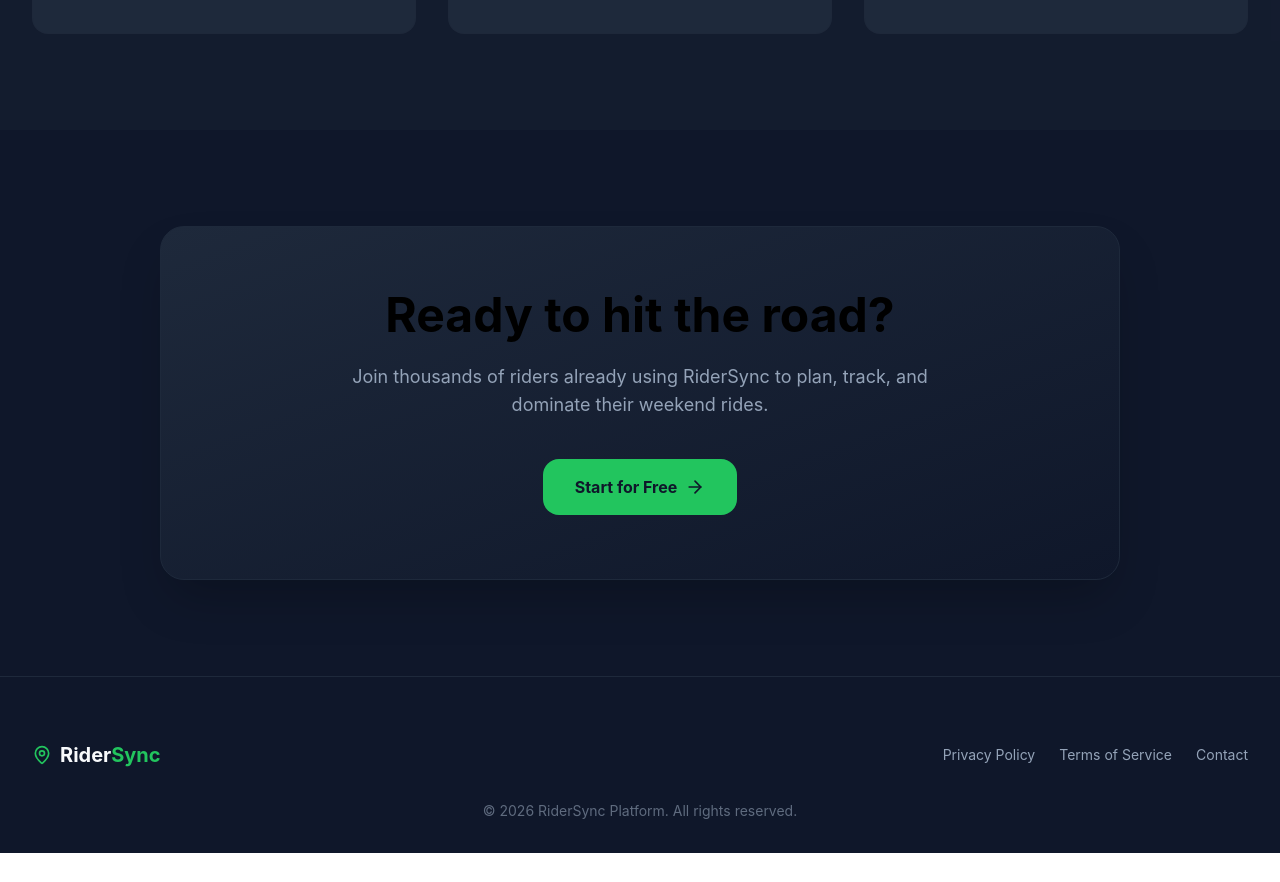
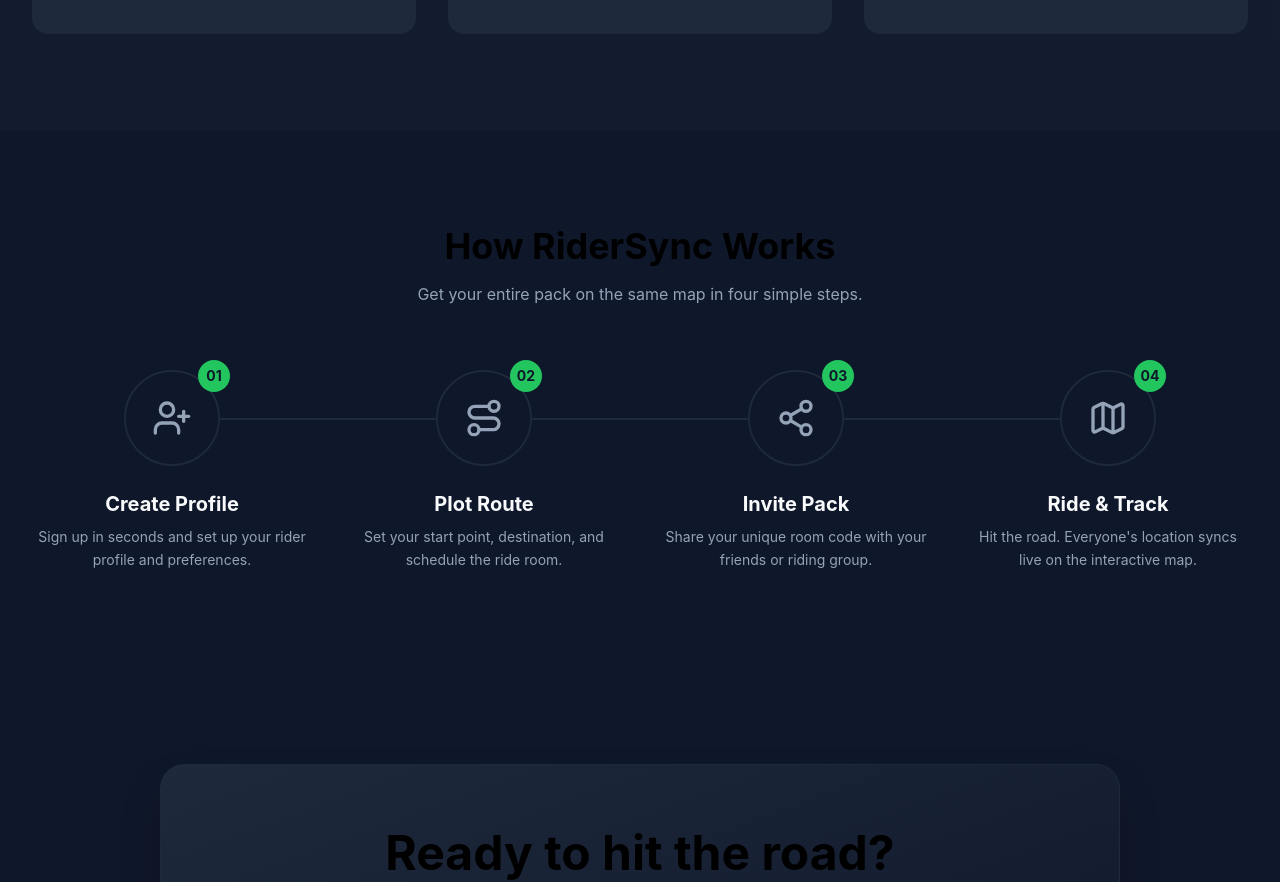
Before and after one commit to KaustubhDhumare/RiderSync, a React (Vite) app in the folder rider-platform-frontend/: page / in a window 1280 px wide. Shown: the part 1484-2366 px from the top of the page. Before the commit the page ends 2337 px from the top, so only its background shows below. Built offline with nearby package versions, Linux system fonts and the light colour scheme.

Commit message:
map function bug fixed

```diff
--- a/rider-platform-frontend/src/pages/Dashboard.jsx
+++ b/rider-platform-frontend/src/pages/Dashboard.jsx
@@ -1,7 +1,7 @@
 // src/pages/Dashboard.jsx
 import { useContext } from 'react';
 import { AuthContext } from '../context/AuthContext';
-import { Map, Activity, Clock, PlusCircle, ArrowRight, Route } from 'lucide-react';
+import { Map as MapIcon, Activity, Clock, PlusCircle, ArrowRight, Route } from 'lucide-react';
 import { Link } from 'react-router-dom';
 
 const Dashboard = () => {
@@ -9,7 +9,7 @@
 
   const stats = [
     { title: "Total Rides", value: "24", icon: Route, color: "text-blue-500", bg: "bg-blue-500/10" },
-    { title: "Active Rooms", value: "2", icon: Map, color: "text-primary", bg: "bg-primary/10" },
+    { title: "Active Rooms", value: "2", icon: MapIcon, color: "text-primary", bg: "bg-primary/10" },
     { title: "Distance (km)", value: "1,240", icon: Activity, color: "text-purple-500", bg: "bg-purple-500/10" },
     { title: "Hours Logged", value: "56", icon: Clock, color: "text-amber-500", bg: "bg-amber-500/10" }
   ];
@@ -82,7 +82,7 @@
           <h2 className="text-xl font-bold text-textMain">Quick Actions</h2>
           <div className="bg-gradient-to-br from-surface to-background border border-surface rounded-2xl p-6 relative overflow-hidden group">
             <div className="absolute top-0 right-0 w-32 h-32 bg-primary/10 rounded-full blur-2xl group-hover:bg-primary/20 transition-colors"></div>
-            <Map className="h-8 w-8 text-primary mb-4" />
+            <MapIcon className="h-8 w-8 text-primary mb-4" />
             <h3 className="text-lg font-bold text-textMain mb-2">Join by Code</h3>
             <p className="text-sm text-textMuted mb-4">Have an invite code from a friend? Enter it here to join instantly.</p>
             <div className="flex gap-2">
--- a/rider-platform-frontend/src/pages/Home.jsx
+++ b/rider-platform-frontend/src/pages/Home.jsx
@@ -1,6 +1,18 @@
 // src/pages/Home.jsx
-import { Link } from 'react-router-dom';
-import { Shield, Zap, Globe, Users, ArrowRight, Activity, MapPin } from 'lucide-react';
+import { Link } from "react-router-dom";
+import {
+  Shield,
+  Zap,
+  Globe,
+  Users,
+  ArrowRight,
+  Activity,
+  MapPin,
+  UserPlus,
+  Route,
+  Share2,
+  Map,
+} from "lucide-react";
 
 const Home = () => {
   return (
@@ -18,13 +30,21 @@
             </span>
           </h1>
           <p className="max-w-2xl mx-auto text-lg md:text-xl text-textMuted mb-10">
-            The ultimate platform for group rides. Create rooms, share live locations, track ETA, and never lose a rider again. Built for the modern road.
+            The ultimate platform for group rides. Create rooms, share live
+            locations, track ETA, and never lose a rider again. Built for the
+            modern road.
           </p>
           <div className="flex flex-col sm:flex-row justify-center items-center gap-4">
-            <Link to="/register" className="w-full sm:w-auto px-8 py-4 bg-primary hover:bg-secondary text-background font-bold rounded-xl transition-all hover:scale-105 hover:shadow-lg hover:shadow-primary/25 flex items-center justify-center gap-2">
+            <Link
+              to="/register"
+              className="w-full sm:w-auto px-8 py-4 bg-primary hover:bg-secondary text-background font-bold rounded-xl transition-all hover:scale-105 hover:shadow-lg hover:shadow-primary/25 flex items-center justify-center gap-2"
+            >
               Create Ride Room <ArrowRight className="h-5 w-5" />
             </Link>
-            <Link to="/login" className="w-full sm:w-auto px-8 py-4 bg-surface hover:bg-surface/80 text-textMain border border-surface font-bold rounded-xl transition-all hover:scale-105 flex items-center justify-center gap-2">
+            <Link
+              to="/login"
+              className="w-full sm:w-auto px-8 py-4 bg-surface hover:bg-surface/80 text-textMain border border-surface font-bold rounded-xl transition-all hover:scale-105 flex items-center justify-center gap-2"
+            >
               Join Existing Ride
             </Link>
           </div>
@@ -35,21 +55,53 @@
       <section id="features" className="py-24 bg-surface/30">
         <div className="max-w-7xl mx-auto px-4 sm:px-6 lg:px-8">
           <div className="text-center mb-16">
-            <h2 className="text-3xl md:text-4xl font-bold mb-4">Engineered for the Pack</h2>
-            <p className="text-textMuted max-w-2xl mx-auto">Everything you need to coordinate massive group rides seamlessly without switching between multiple apps.</p>
+            <h2 className="text-3xl md:text-4xl font-bold mb-4">
+              Engineered for the Pack
+            </h2>
+            <p className="text-textMuted max-w-2xl mx-auto">
+              Everything you need to coordinate massive group rides seamlessly
+              without switching between multiple apps.
+            </p>
           </div>
 
           <div className="grid grid-cols-1 md:grid-cols-3 gap-8">
             {/* Feature Cards */}
             {[
-              { icon: Globe, title: "Live Map Tracking", desc: "See exactly where everyone is in real-time with sub-second Socket.IO map updates." },
-              { icon: Zap, title: "Instant Sync", desc: "No refreshing required. ETA, speed, and distance data is pushed directly to your screen." },
-              { icon: Shield, title: "Private Rooms", desc: "Create invite-only rooms with secure access codes. What happens on the ride, stays on the ride." },
-              { icon: Users, title: "Infinite Riders", desc: "Whether it's a duo or a mega-meetup of 500 riders, our architecture handles it effortlessly." },
-              { icon: Activity, title: "Ride Analytics", desc: "Save your routes, track average speeds, and maintain a detailed history of your adventures." },
-              { icon: MapPin, title: "Route Planning", desc: "Drop pins, set destinations, and share the polyline route directly onto everyone's screen." }
+              {
+                icon: Globe,
+                title: "Live Map Tracking",
+                desc: "See exactly where everyone is in real-time with sub-second Socket.IO map updates.",
+              },
+              {
+                icon: Zap,
+                title: "Instant Sync",
+                desc: "No refreshing required. ETA, speed, and distance data is pushed directly to your screen.",
+              },
+              {
+                icon: Shield,
+                title: "Private Rooms",
+                desc: "Create invite-only rooms with secure access codes. What happens on the ride, stays on the ride.",
+              },
+              {
+                icon: Users,
+                title: "Infinite Riders",
+                desc: "Whether it's a duo or a mega-meetup of 500 riders, our architecture handles it effortlessly.",
+              },
+              {
+                icon: Activity,
+                title: "Ride Analytics",
+                desc: "Save your routes, track average speeds, and maintain a detailed history of your adventures.",
+              },
+              {
+                icon: MapPin,
+                title: "Route Planning",
+                desc: "Drop pins, set destinations, and share the polyline route directly onto everyone's screen.",
+              },
             ].map((feature, idx) => (
-              <div key={idx} className="bg-surface p-8 rounded-xl border border-surface/50 hover:-translate-y-2 hover:shadow-xl hover:border-primary/30 transition-all duration-300 group">
+              <div
+                key={idx}
+                className="bg-surface p-8 rounded-xl border border-surface/50 hover:-translate-y-2 hover:shadow-xl hover:border-primary/30 transition-all duration-300 group"
+              >
                 <div className="bg-background w-14 h-14 rounded-lg flex items-center justify-center mb-6 group-hover:bg-primary/10 transition-colors">
                   <feature.icon className="h-7 w-7 text-primary" />
                 </div>
@@ -61,16 +113,86 @@
         </div>
       </section>
 
+      {/* How It Works Section */}
+      <section id="how-it-works" className="py-24 relative overflow-hidden">
+        <div className="max-w-7xl mx-auto px-4 sm:px-6 lg:px-8 relative z-10">
+          <div className="text-center mb-16">
+            <h2 className="text-3xl md:text-4xl font-bold mb-4">
+              How RiderSync Works
+            </h2>
+            <p className="text-textMuted max-w-2xl mx-auto">
+              Get your entire pack on the same map in four simple steps.
+            </p>
+          </div>
+
+          <div className="grid grid-cols-1 md:grid-cols-4 gap-8 relative">
+            {/* Decorative Line for Desktop */}
+            <div className="hidden md:block absolute top-12 left-[10%] right-[10%] h-0.5 bg-surface -z-10"></div>
+
+            {[
+              {
+                step: "01",
+                icon: UserPlus,
+                title: "Create Profile",
+                desc: "Sign up in seconds and set up your rider profile and preferences.",
+              },
+              {
+                step: "02",
+                icon: Route,
+                title: "Plot Route",
+                desc: "Set your start point, destination, and schedule the ride room.",
+              },
+              {
+                step: "03",
+                icon: Share2,
+                title: "Invite Pack",
+                desc: "Share your unique room code with your friends or riding group.",
+              },
+              {
+                step: "04",
+                icon: Map,
+                title: "Ride & Track",
+                desc: "Hit the road. Everyone's location syncs live on the interactive map.",
+              },
+            ].map((item, idx) => (
+              <div
+                key={idx}
+                className="relative flex flex-col items-center text-center group"
+              >
+                <div className="w-24 h-24 bg-background border-2 border-surface rounded-full flex items-center justify-center mb-6 group-hover:border-primary group-hover:shadow-[0_0_30px_-5px_rgba(34,197,94,0.3)] transition-all duration-300 relative">
+                  <div className="absolute -top-3 -right-3 bg-primary text-background font-bold text-sm w-8 h-8 rounded-full flex items-center justify-center">
+                    {item.step}
+                  </div>
+                  <item.icon className="h-10 w-10 text-textMuted group-hover:text-primary transition-colors" />
+                </div>
+                <h3 className="text-xl font-bold text-textMain mb-2">
+                  {item.title}
+                </h3>
+                <p className="text-textMuted text-sm leading-relaxed">
+                  {item.desc}
+                </p>
+              </div>
+            ))}
+          </div>
+        </div>
+      </section>
+
       {/* CTA Section */}
       <section className="py-24">
         <div className="max-w-5xl mx-auto px-4 sm:px-6 lg:px-8">
           <div className="bg-gradient-to-br from-surface to-background border border-surface p-10 md:p-16 rounded-3xl text-center relative overflow-hidden shadow-2xl">
             <div className="absolute top-0 right-0 w-64 h-64 bg-primary/10 rounded-full blur-3xl -z-10"></div>
-            <h2 className="text-3xl md:text-5xl font-bold mb-6">Ready to hit the road?</h2>
+            <h2 className="text-3xl md:text-5xl font-bold mb-6">
+              Ready to hit the road?
+            </h2>
             <p className="text-textMuted text-lg mb-10 max-w-xl mx-auto">
-              Join thousands of riders already using RiderSync to plan, track, and dominate their weekend rides.
+              Join thousands of riders already using RiderSync to plan, track,
+              and dominate their weekend rides.
             </p>
-            <Link to="/register" className="inline-flex items-center gap-2 px-8 py-4 bg-primary text-background font-bold rounded-xl hover:bg-secondary transition-all hover:scale-105">
+            <Link
+              to="/register"
+              className="inline-flex items-center gap-2 px-8 py-4 bg-primary text-background font-bold rounded-xl hover:bg-secondary transition-all hover:scale-105"
+            >
               Start for Free <ArrowRight className="h-5 w-5" />
             </Link>
           </div>
--- a/rider-platform-frontend/src/pages/LiveTracking.jsx
+++ b/rider-platform-frontend/src/pages/LiveTracking.jsx
@@ -1,7 +1,7 @@
 // src/pages/LiveTracking.jsx
 import { useState } from 'react';
 import { useNavigate } from 'react-router-dom';
-import { Map, ArrowRight, Activity, Users, MapPin, Search } from 'lucide-react';
+import { Map as MapIcon, ArrowRight, Activity, Users, MapPin, Search } from 'lucide-react';
 
 const LiveTracking = () => {
   const [roomCode, setRoomCode] = useState('');
@@ -37,7 +37,7 @@
 
           <div className="mb-6">
             <div className="w-14 h-14 bg-primary/10 rounded-xl flex items-center justify-center mb-4">
-              <Map className="h-7 w-7 text-primary" />
+              <MapIcon className="h-7 w-7 text-primary" />
             </div>
             <h2 className="text-2xl font-bold text-textMain mb-2">Join a Private Ride</h2>
             <p className="text-textMuted">Have a room code from a friend? Enter it below to sync your location and join the map.</p>
```
